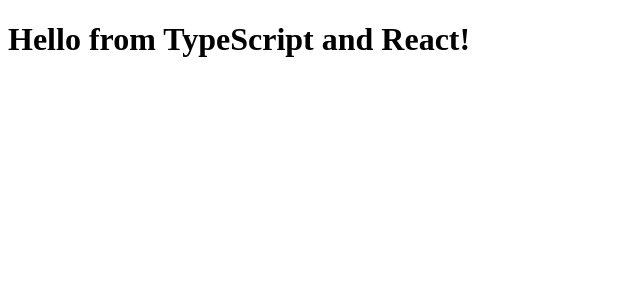
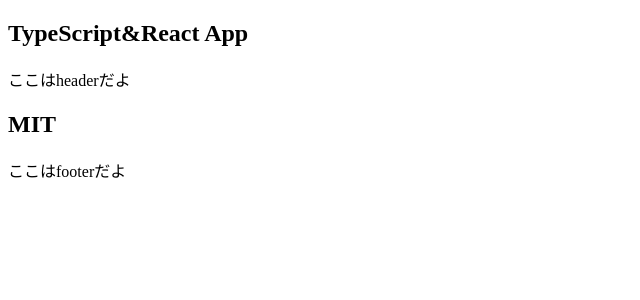
Before and after one commit to sthtnr/website, a React app: page / in a window 1280 px wide. Shown: the top 300 px of the page, without its empty margins (0-640 px from the left). Built offline with nearby package versions, Linux system fonts and the light colour scheme; the HTML template or start-up script is replaced by a standard one.

Commit message:
Set minimal components

```diff
--- /dev/null
+++ b/src/components/Footer.tsx
@@ -0,0 +1,16 @@
+import React from 'react';
+
+interface FooterProps {
+  licence: string;
+}
+
+export class Footer extends React.Component<FooterProps> {
+  render() {
+    return (
+      <div>
+        <h2>{this.props.licence}</h2>
+        <footer>ここはfooterだよ</footer>
+      </div>
+    );
+  }
+}
--- /dev/null
+++ b/src/components/Header.tsx
@@ -0,0 +1,16 @@
+import React from 'react';
+
+interface HeaderProps {
+  title: string;
+}
+
+export class Header extends React.Component<HeaderProps> {
+  render() {
+    return (
+      <div>
+        <h2>{this.props.title}</h2>
+        <header>ここはheaderだよ</header>
+      </div>
+    );
+  }
+}
--- a/src/components/Hello.tsx
+++ /dev/null
@@ -1,18 +0,0 @@
-import * as React from 'react';
-
-export interface HelloProps {
-  compiler: string;
-  framework: string;
-}
-
-// 'HelloProps' describes the shape of props.
-// State is never set so we use the '{}' type.
-export class Hello extends React.Component<HelloProps, {}> {
-  render() {
-    return (
-      <h1>
-        Hello from {this.props.compiler} and {this.props.framework}!
-      </h1>
-    );
-  }
-}
--- /dev/null
+++ b/src/components/Layout.tsx
@@ -0,0 +1,16 @@
+import React from 'react';
+import { Header } from './Header';
+import { Footer } from './Footer';
+
+export interface LayoutProps {}
+
+export class Layout extends React.Component<LayoutProps> {
+  render() {
+    return (
+      <div>
+        <Header title='TypeScript&React App' />
+        <Footer licence='MIT' />
+      </div>
+    );
+  }
+}
--- a/src/index.tsx
+++ b/src/index.tsx
@@ -1,9 +1,9 @@
-import * as React from 'react';
-import * as ReactDOM from 'react-dom';
-
-import { Hello } from './components/Hello';
+import React from 'react';
+import ReactDOM from 'react-dom';
+import { Layout } from './components/Layout';
 
 ReactDOM.render(
-  <Hello compiler='TypeScript' framework='React' />,
+  // <Hello compiler='TypeScript' framework='React' />,
+  <Layout />,
   document.getElementById('example')
 );
```
